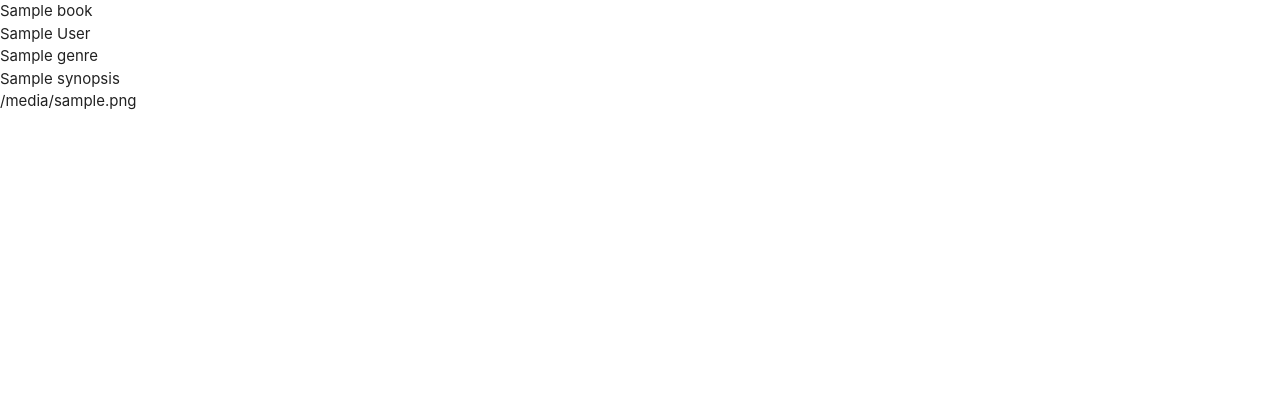
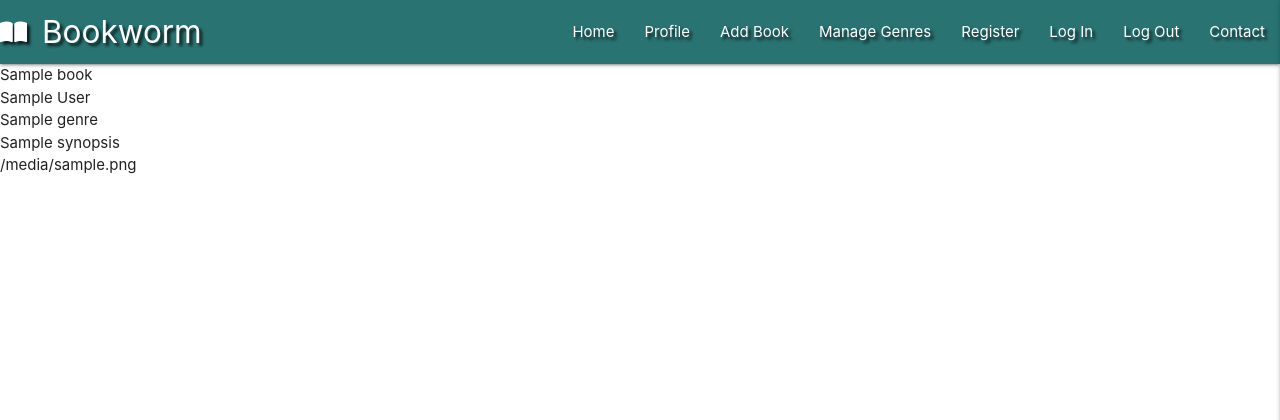
Before and after one commit to SimGriff/bookworm-project3, a Flask app: page / in a window 1280 px wide. Shown: the top 420 px of the page. Run offline with Flask 2, Linux system fonts and the light colour scheme; a database or web service that is not in the repository returns one stand-in record (values such as "Sample title"); some libraries are stand-ins or nearby versions.

Commit message:
Add Materialize Navbar and Sidenav.

```diff
--- a/static/css/style.css
+++ b/static/css/style.css
@@ -0,0 +1,8 @@
+.header-and-footer {
+    background-color: #297373;
+    text-shadow: 3px 3px 3px rgba(0,0,0,0.75);
+}
+
+.green-text {
+    color: #297373;
+}
--- a/static/js/script.js
+++ b/static/js/script.js
@@ -0,0 +1,3 @@
+$(document).ready(function(){
+    $('.sidenav').sidenav({edge: "right"});
+  });
--- a/templates/base.html
+++ b/templates/base.html
@@ -14,6 +14,39 @@
 </head>
 <body>
 
+    <header>
+        <!-- top navbar -->
+        <nav class="header-and-footer nav-extended">
+            <div class="nav-wrapper">
+                <a href="{{ url_for('get_books') }}" class="brand-logo"><i class="fa-solid fa-book-open"></i>Bookworm</a>
+            <a href="#" data-target="mobile-demo" class="sidenav-trigger right"><i class="fa-solid fa-bars"></i></i></a>
+            <ul class="right hide-on-med-and-down">
+                <li><a href="{{ url_for('get_books') }}">Home</a></li>
+                <li><a href="#">Profile</a></li>
+                <li><a href="#">Add Book</a></li>
+                <li><a href="#">Manage Genres</a></li>
+                <li><a href="#">Register</a></li>
+                <li><a href="#">Log In</a></li>
+                <li><a href="#">Log Out</a></li>
+                <li><a href="#">Contact</a></li>
+            </ul>
+            </div>
+        </nav>
+
+        <!-- mobile sidenav -->
+        <ul class="sidenav" id="mobile-demo">
+                <li><h4 class="center-align green-text">Bookworm</h4></li>
+                <li><a href="{{ url_for('get_books') }}">Home</a></li>
+                <li><a href="#">Profile</a></li>
+                <li><a href="#">Add Book</a></li>
+                <li><a href="#">Manage Genres</a></li>
+                <li><a href="#">Register</a></li>
+                <li><a href="#">Log In</a></li>
+                <li><a href="#">Log Out</a></li>
+                <li><a href="#">Contact</a></li>
+        </ul>
+    </header>
+
     {% block content %}
     {% endblock %}
 
```
Also changed, not shown: README.md.
